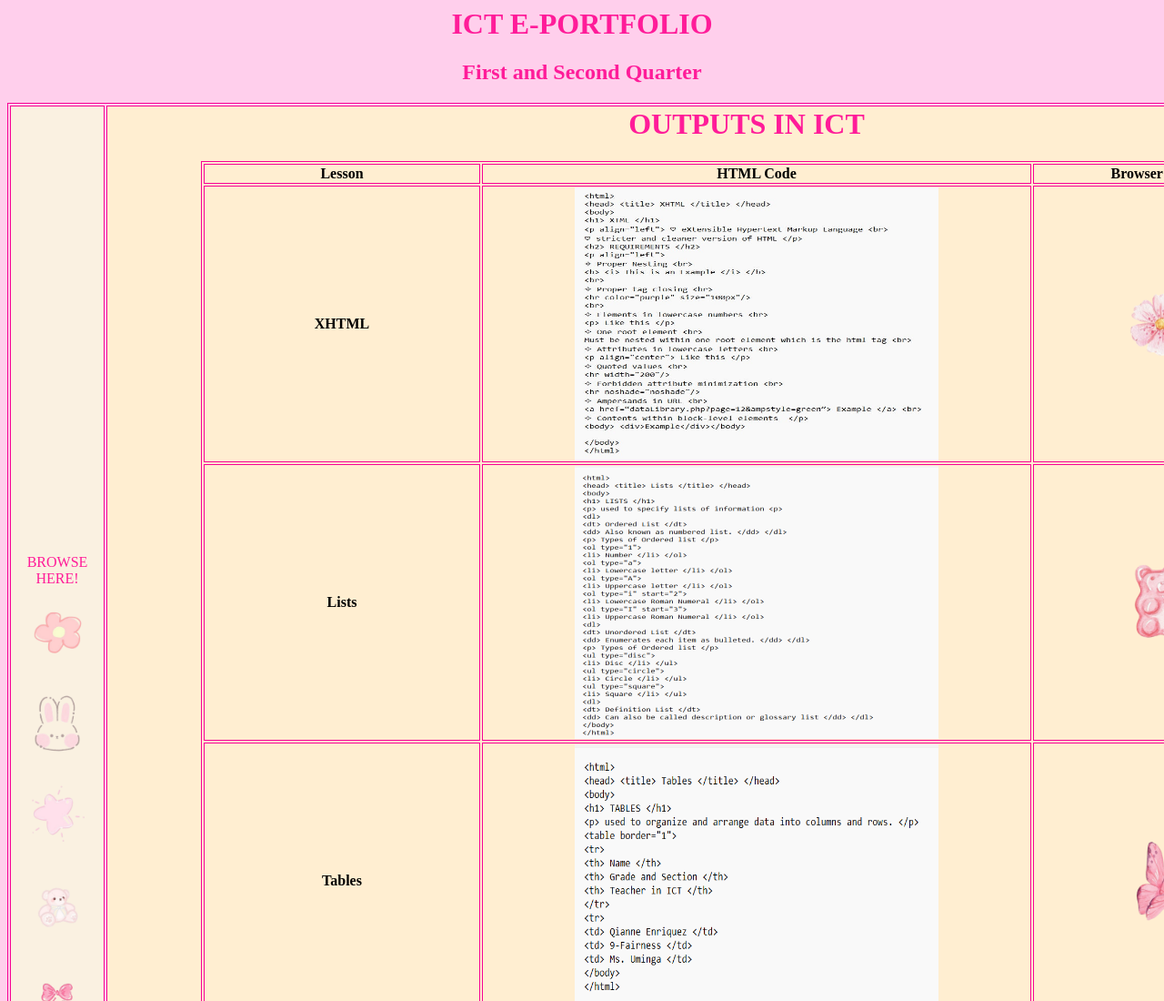
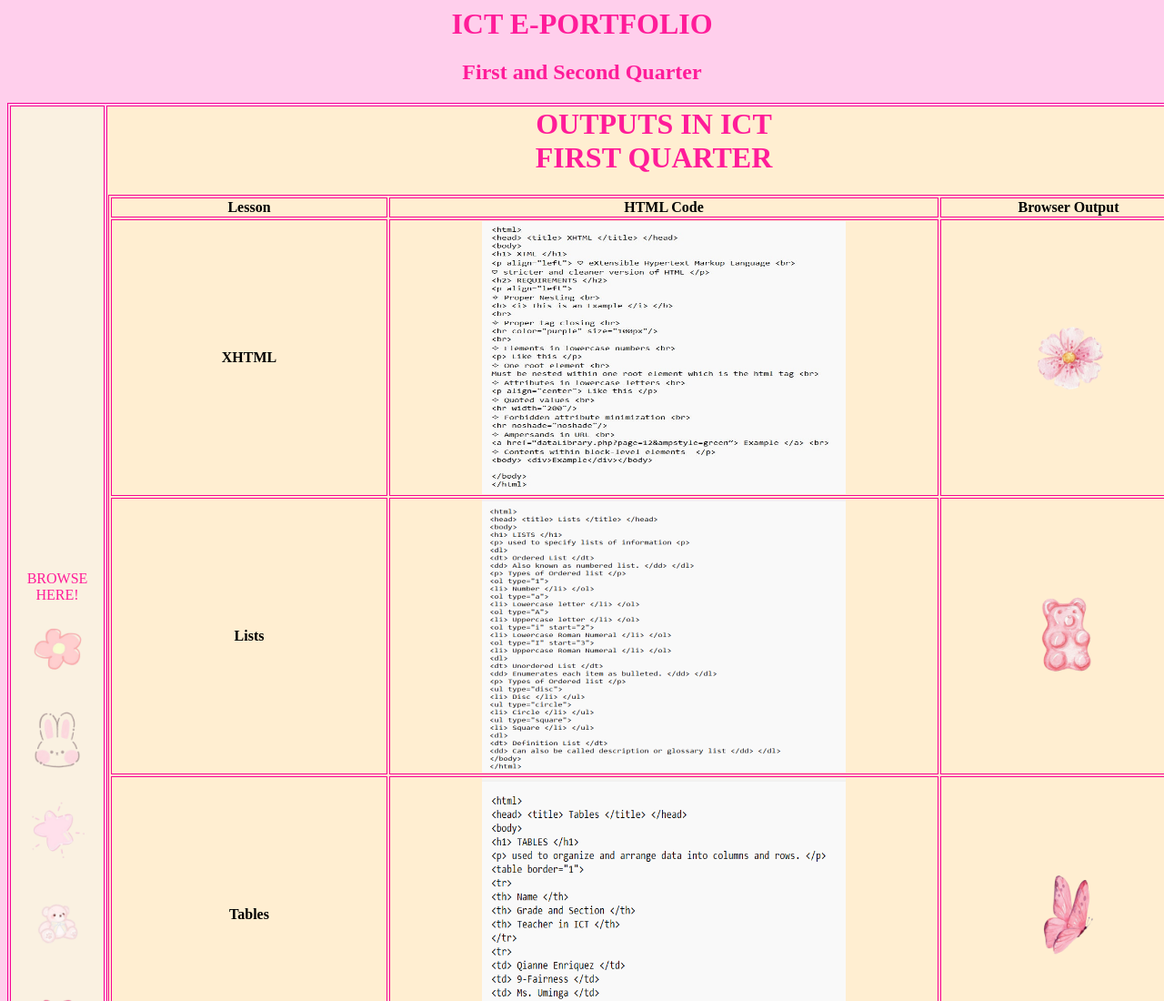
Before and after one commit to qiannenriquez/e-portfolio, a plain HTML site: page outputs.html in a window 1280 px wide. Shown: the top 1100 px of the page at 91% size. Drawn offline with Linux system fonts and the light colour scheme.

Commit message:
Update outputs.html

```diff
--- a/outputs.html
+++ b/outputs.html
@@ -14,7 +14,7 @@
    <a href="./outputs"> <img src="outputs.png" align="center" width="100" height="100"/> </a> <br>
    <a href="./reflection"> <img src="reflection.png" align="center" width="100" height="100"/> </a> <br>
    </td>
-<td bgcolor="#FFEED1"> <center> <font color="#FF1C99"> <h1> OUTPUTS IN ICT  </h1> </font>
+<td bgcolor="#FFEED1"> <center> <font color="#FF1C99"> <h1> OUTPUTS IN ICT <br> FIRST QUARTER </h1> </font>
 <table border="1" bordercolor="#F70295" width="1200" height="250">
 <tr>
 <th width="300"> Lesson </th>
@@ -61,6 +61,8 @@
 
 </table>
 
+<td bgcolor="#FFEED1">  <h1 style="text-align:center; color:#FF1C99;"> OUTPUTS IN ICT <br> SECOND QUARTER </h1>
+
 </td> </tr>
 </table
 
```
